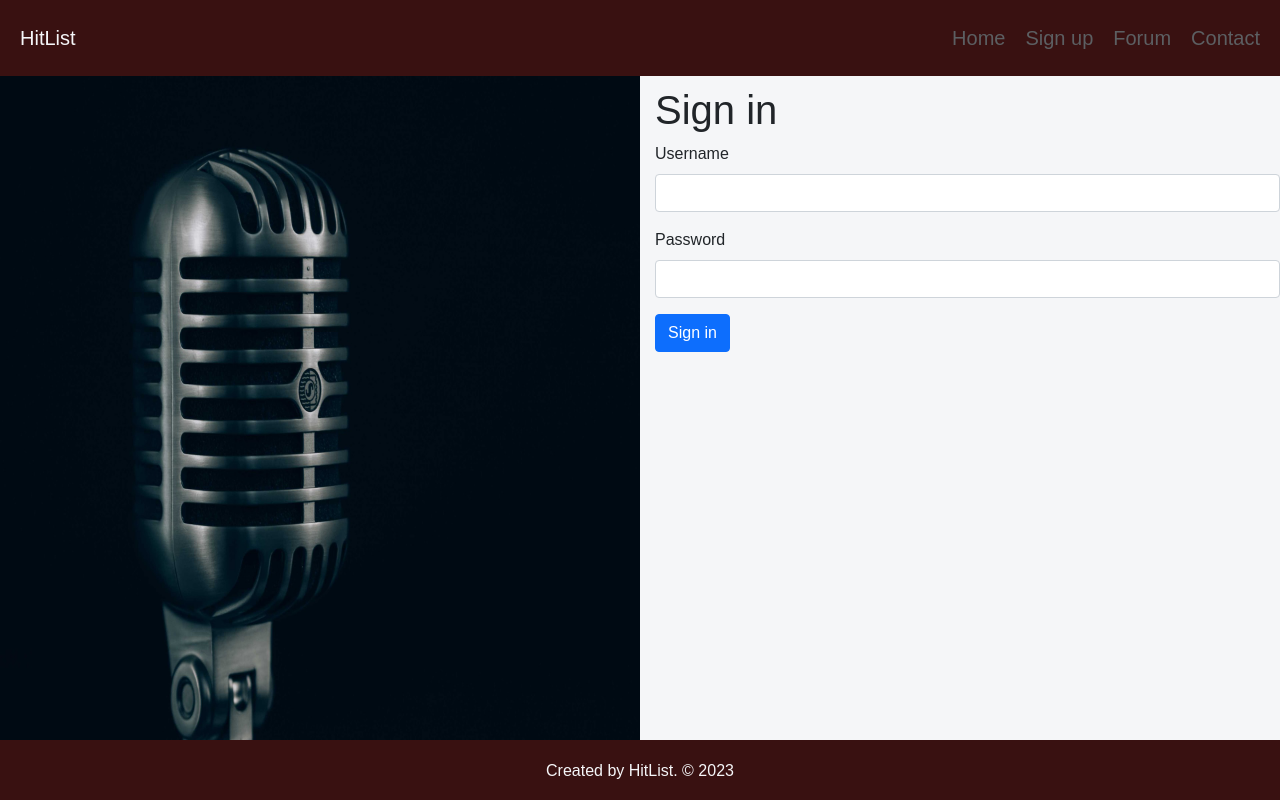
After one commit to VinnyVin1/itsc-3155-project-HitList, a Flask app: page /sign_in_page in a window 1280 px wide. The commit adds this page. Run offline with Flask 3, Linux system fonts and the light colour scheme.

Commit message:
Finished sign in page

```diff
--- a/app.py
+++ b/app.py
@@ -5,3 +5,12 @@ app = Flask(__name__)
 @app.get('/')
 def index():
     return render_template('index.html')
+
+@app.get('/sign_in_page')
+def sign_in_page():
+    return render_template('sign_in_page.html')
+
+@app.post('/sign_in_page')
+def sign_in():
+    # get data here when more functionality is established
+    return redirect('index.html')
--- a/templates/index.html
+++ b/templates/index.html
@@ -10,7 +10,7 @@
                         <a class="home" href="/">Home</span></a>
                     </li>
                     <li class="nav-item">
-                        <a class="sign-in" href="/">Sign-In</a>
+                        <a class="sign-in" href="/sign_in_page">Sign-In</a>
                     </li>
                     <li class="nav-item">
                         <a class="sign-up" href="/">Sign-Up</a>
--- /dev/null
+++ b/templates/sign_in_page.html
@@ -0,0 +1,63 @@
+{% extends 'layout.html' %}
+
+{% block body %}
+<head>
+    <style>
+        form {
+            width: 50vw;
+            padding-left: 15px;
+            padding-top: 10px;
+            grid-column: 2;
+        }
+
+        img {
+            width: 50vw;
+            height: 90vh;
+            grid-column: 1;
+        }
+
+        main {
+            display: grid;
+            grid-template-columns: 2fr 2fr;
+        }
+    </style>
+</head>
+<body>
+    <header>
+        <nav class="navbar">
+            <a id="hitlist-brand" href="/">HitList</a>
+            <div class="navlinks">
+                <ul class="navbar-nav">
+                    <li class="nav-item active">
+                        <a class="home" href="/">Home</span></a>
+                    </li>
+                    <li class="nav-item">
+                        <a class="sign-up" href="/">Sign up</a>
+                    </li>
+                    <li class="nav-item">
+                        <a class="forum" href="/">Forum</a>
+                    </li>
+                    <li class="nav-item">
+                        <a class="contact" href="/">Contact</a>
+                    </li>
+                </ul>
+            </div>
+        </nav>
+    </header>
+    <main>
+        <img src="../static/images/microphone.jpeg" alt="microphone">
+        <form action="/sign_in_page" method="post">
+            <h1>Sign in</h1>
+            <div class="mb-3">
+                <label for="username" class="form-label">Username</label>
+                <input type="username" class="form-control" id="usernmae" aria-describedby="emailHelp" name="username" required>
+            </div>
+            <div class="mb-3">
+                <label for="password" class="form-label">Password</label>
+                <input type="password" class="form-control" id="password" aria-describedby="emailHelp" name="password" required>
+            </div>
+            <button type="submit" class="btn btn-primary">Sign in</button>
+        </form>
+    </main>
+</body>
+{% endblock %}
```
